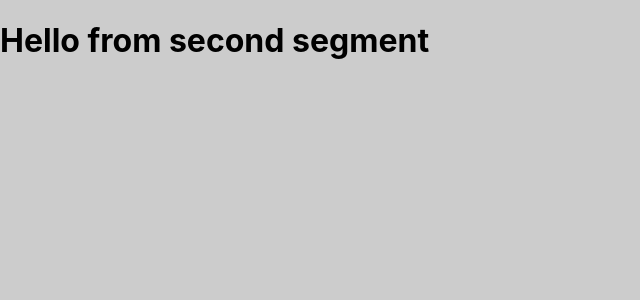
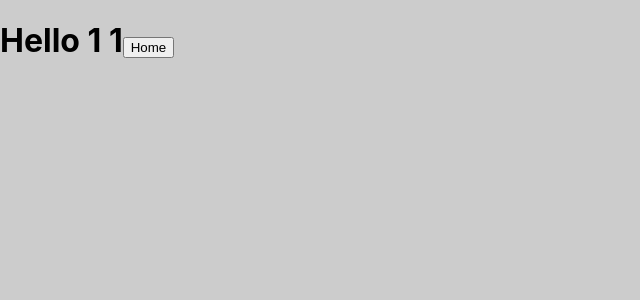
Before and after one commit to L8dySneaks/mas-next, a Next.js app: page /project/1/1 in a window 1280 px wide. Shown: the top 300 px of the page, without its empty margins (0-640 px from the left). Built offline with nearby package versions, Linux system fonts and the light colour scheme.

Commit message:
useRouter example

```diff
--- a/pages/project/[project]/[subproject].tsx
+++ b/pages/project/[project]/[subproject].tsx
@@ -4,6 +4,27 @@
 * Lose the ability to capture 2 dynamic segments
 */
 
+import { useRouter } from 'next/router';
+
 export default function SubProjectName() {
-  return <h1>Hello from second segment</h1>
+
+  const router = useRouter();
+  console.log(router);
+
+  function takeMeHome() {
+    // This pushed home onto the stack of history, so therefor the back button on the browser works
+    router.push('/');
+    // The back button will take you back to whatever the original page was you came from, not where you JUST came from
+    //router.replace('/');
+  }
+
+  /**
+   * NextJS will make the query request blank on the first time around, unless you have prefetching
+   * requests, like getServerSideProps or getStaticProps
+   */
+
+  return <h1>
+    Hello {router.query.project} {router.query.subproject}
+    <button onClick={takeMeHome}>Home</button>
+  </h1>
 }
```
